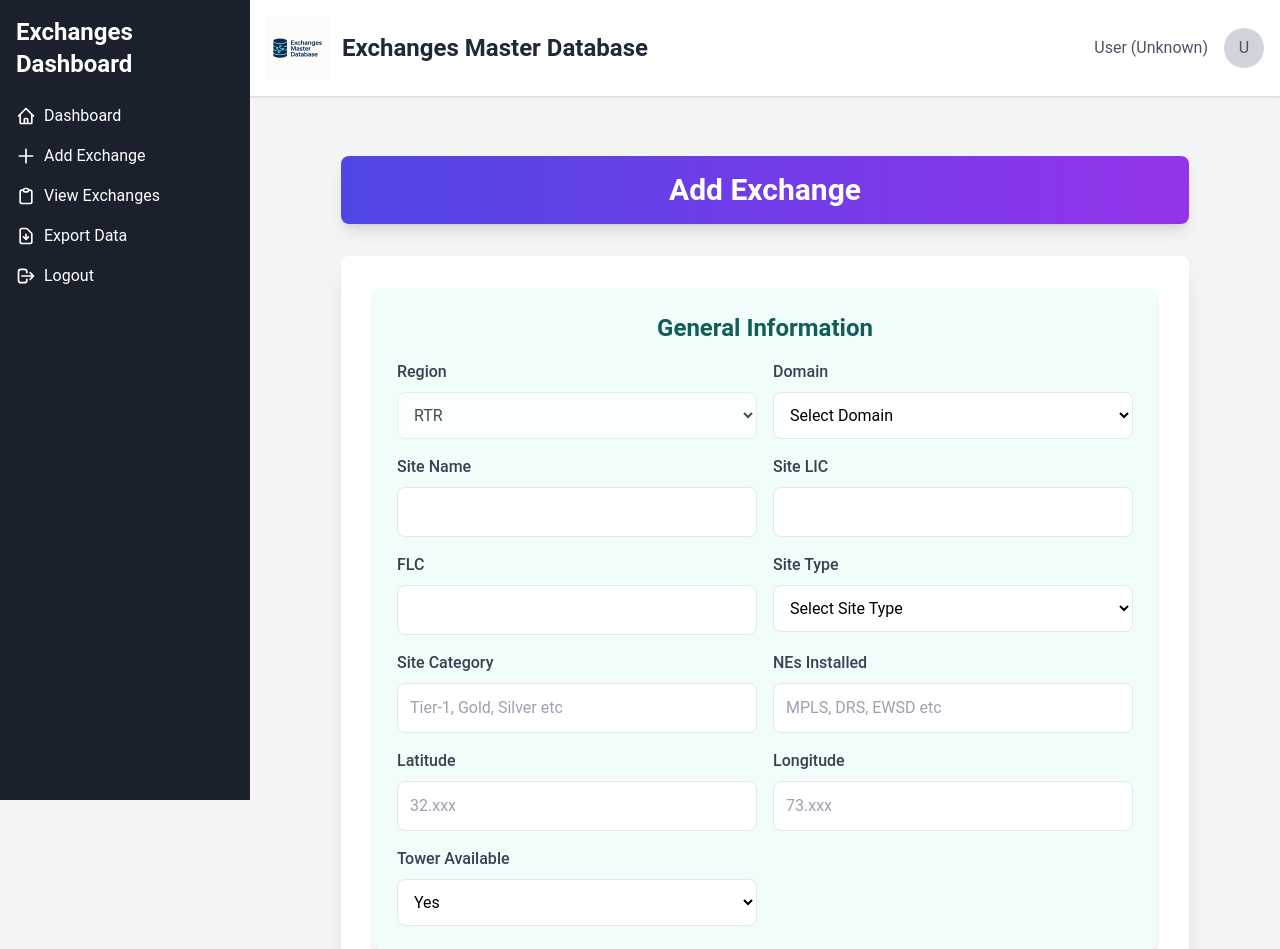
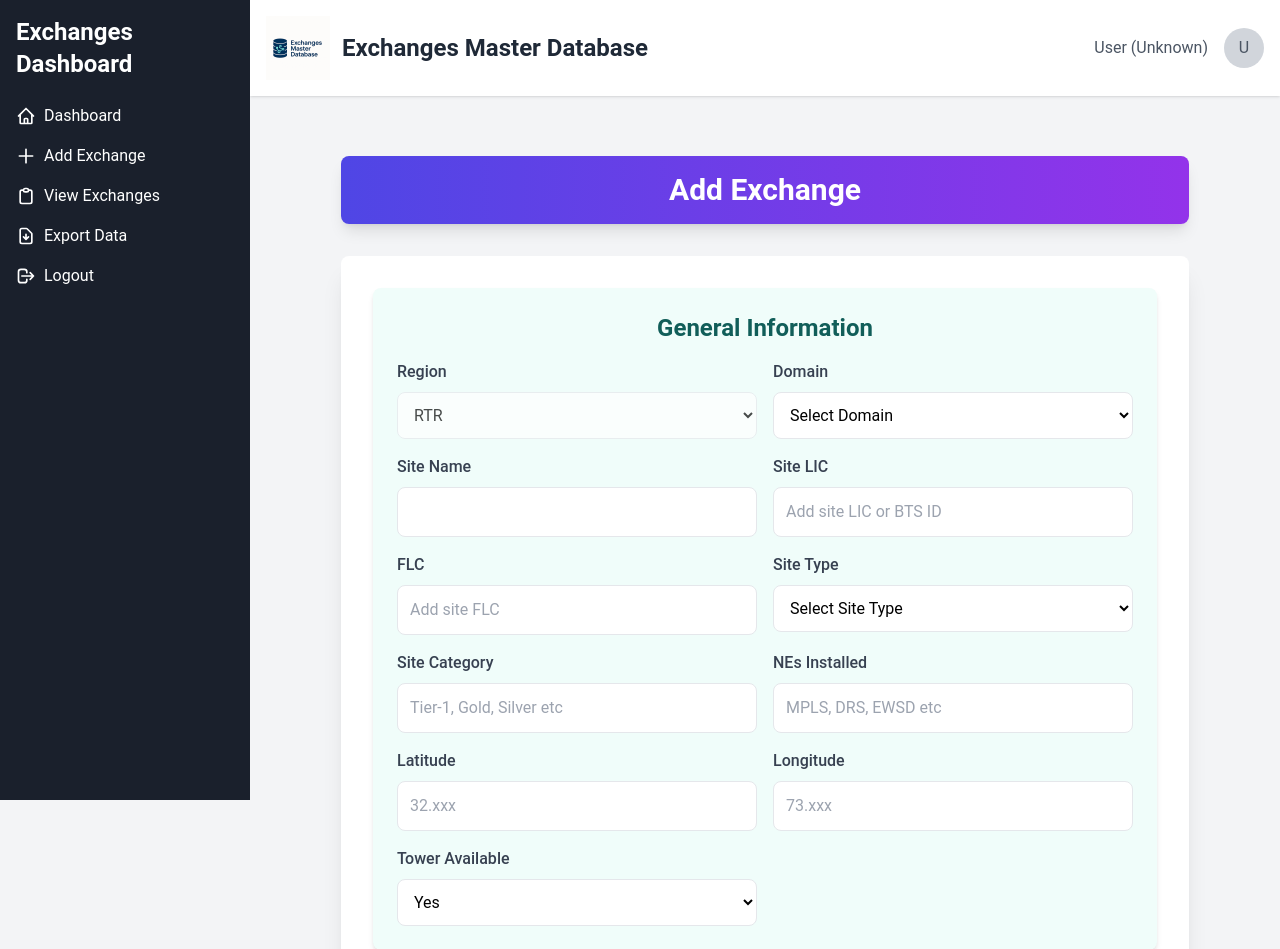
Before and after one commit to emdportal/emdportal, a Flask app: template templates/add.html in a window 1280 px wide. Shown: the top 949 px of the page. Run offline with Flask 3, Linux system fonts and the light colour scheme; the template is opened without the code that fills it, so the values that code supplies are empty; parts of the project's set-up code (start-up, migrations or seed data) failed here and were passed over; some libraries are stand-ins or nearby versions.

Commit message:
more placeholders1
Signed-off-by: itsXRP <itsxrproms@gmail.com>

```diff
--- a/templates/add.html
+++ b/templates/add.html
@@ -64,12 +64,12 @@
                 <div>
                     <label for="site_lic" class="block text-gray-700 mb-2 font-medium">Site LIC</label>
                     <input type="text" id="site_lic" name="site_lic" value="{{ general.site_lic if general else '' }}"
-                           class="w-full p-3 border rounded-lg focus:outline-none focus:ring-2 focus:ring-teal-500 bg-white">
+                           class="w-full p-3 border rounded-lg focus:outline-none focus:ring-2 focus:ring-teal-500 bg-white" placeholder="Add site LIC or BTS ID">
                 </div>
                 <div>
                     <label for="flc" class="block text-gray-700 mb-2 font-medium">FLC</label>
                     <input type="text" id="flc" name="flc" value="{{ general.flc if general else '' }}"
-                           class="w-full p-3 border rounded-lg focus:outline-none focus:ring-2 focus:ring-teal-500 bg-white">
+                           class="w-full p-3 border rounded-lg focus:outline-none focus:ring-2 focus:ring-teal-500 bg-white" placeholder="Add site FLC">
                 </div>
                 <div>
                     <label for="site_type" class="block text-gray-700 mb-2 font-medium">Site Type</label>
```
